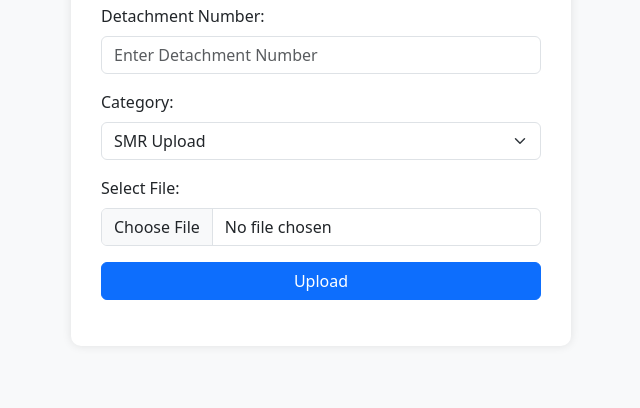
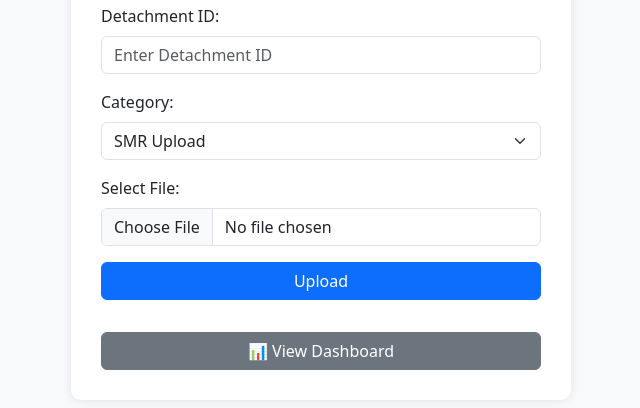
Before and after one commit to fletchdr7/cadet-upload-portal, a plain HTML site: page index.html in a window 1280 px wide. Shown: the part 122-530 px from the top of the page, without its empty margins (319-959 px from the left). Drawn offline with nearby package versions, Linux system fonts and the light colour scheme.

Commit message:
Update index.html

```diff
--- a/index.html
+++ b/index.html
@@ -19,7 +19,7 @@
             border-radius: 10px;
             box-shadow: 0px 0px 10px rgba(0, 0, 0, 0.1);
         }
-        .btn-primary {
+        .btn-primary, .btn-secondary {
             width: 100%;
         }
         #status {
@@ -33,8 +33,8 @@
         <h2 class="text-center">Upload Cadet Data</h2>
         <form id="uploadForm">
             <div class="mb-3">
-                <label for="detachmentId" class="form-label">Detachment Number:</label>
-                <input type="text" class="form-control" id="detachmentId" placeholder="Enter Detachment Number" required>
+                <label for="detachmentId" class="form-label">Detachment ID:</label>
+                <input type="text" class="form-control" id="detachmentId" placeholder="Enter Detachment ID" required>
             </div>
 
             <div class="mb-3">
@@ -52,6 +52,13 @@
 
             <button type="button" class="btn btn-primary" onclick="uploadFile()">Upload</button>
             <p id="status" class="text-center"></p>
+
+            <!-- QuickSight Dashboard Button -->
+            <a href="https://us-east-1.quicksight.aws.amazon.com/sn/accounts/904233093918/dashboards/67e26f37-748e-44cb-a654-6a337d32312d?directory_alias=arrowbaysolutions"
+               class="btn btn-secondary mt-3"
+               target="_blank">
+               📊 View Dashboard
+            </a>
         </form>
     </div>
 
```
